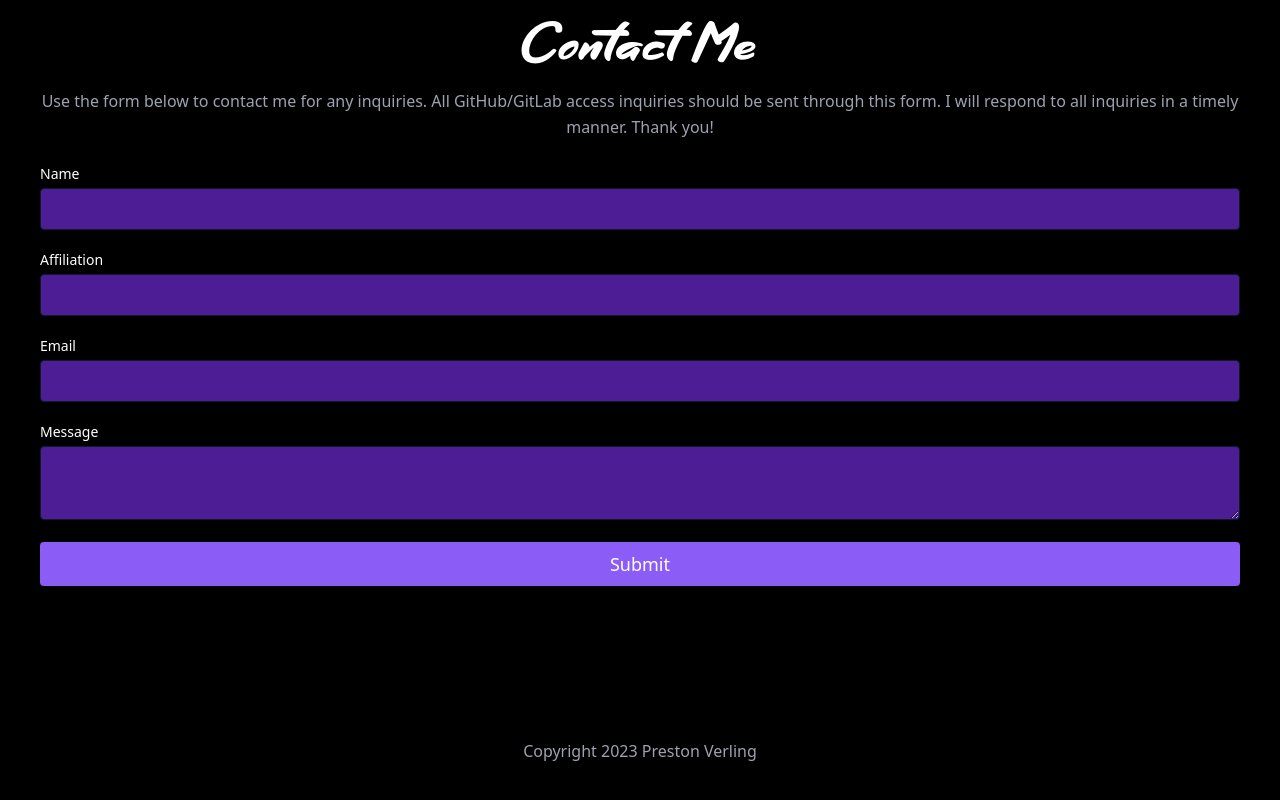
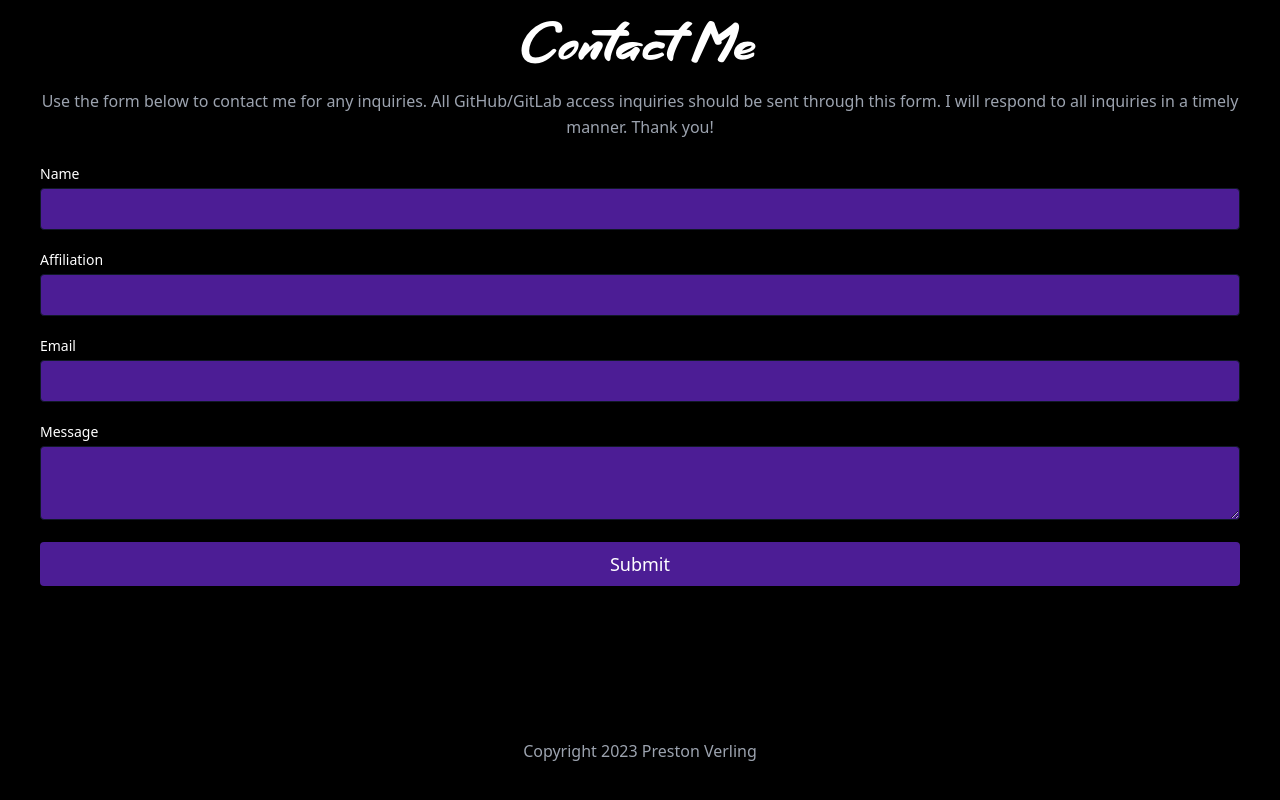
Before and after one commit to PrestonV78/website, a React (Create React App) app: page / in a window 1280 px wide. Shown: the part 4766-5566 px from the top of the page. Built offline with nearby package versions, Linux system fonts and the light colour scheme.

Commit message:
Theme v10

```diff
--- a/src/components/Contact.js
+++ b/src/components/Contact.js
@@ -92,7 +92,7 @@ export default function Contact() {
           </div>
           <button
             type="submit"
-            className="text-white bg-purple-500 border-0 py-2 px-6 focus:outline-none hover:bg-purple-600 rounded text-lg">
+            className="text-white bg-purple-900 border-0 py-2 px-6 focus:outline-none hover:bg-purple-800 rounded text-lg">
             Submit
           </button>
         </form>
```
